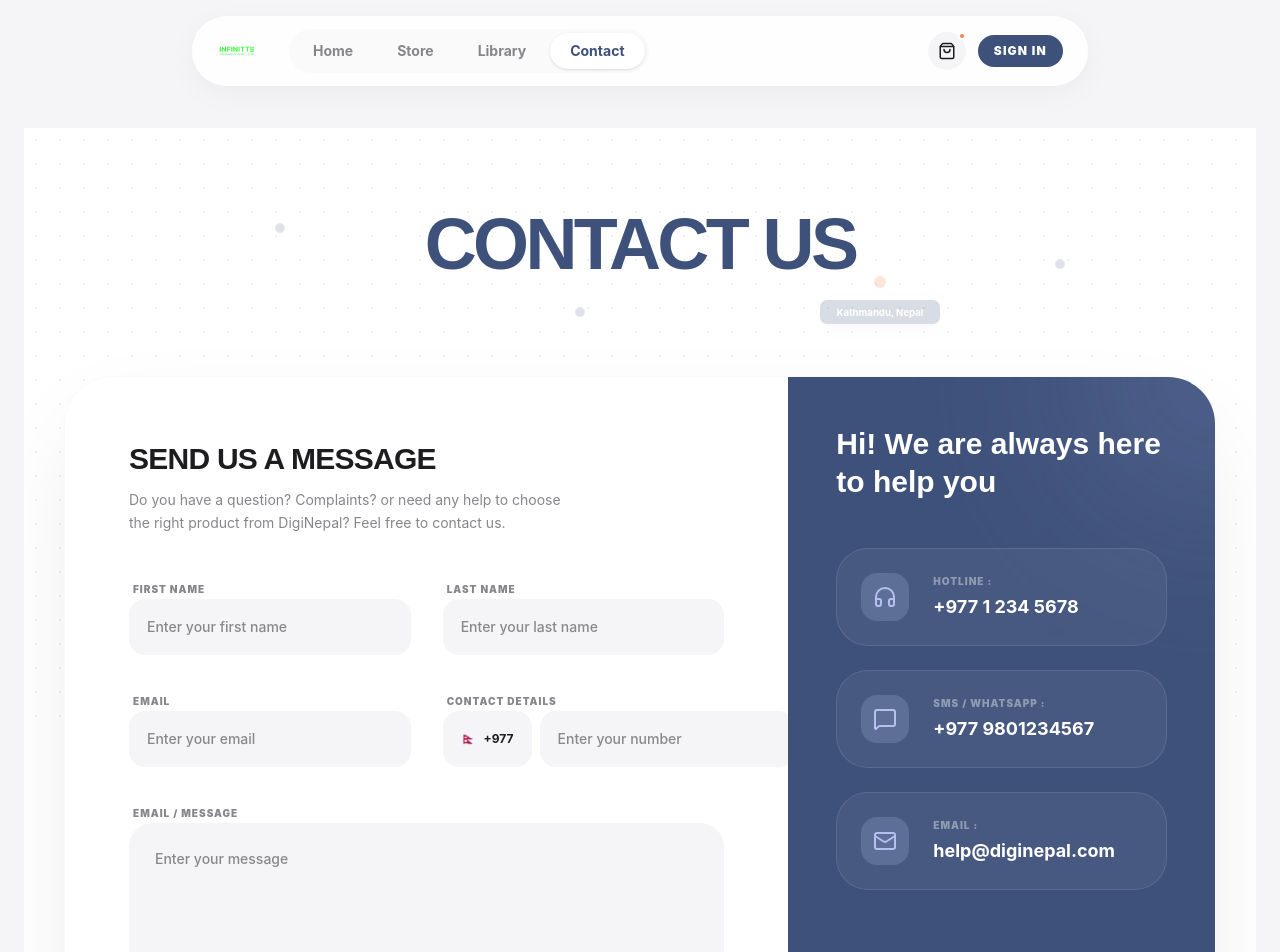
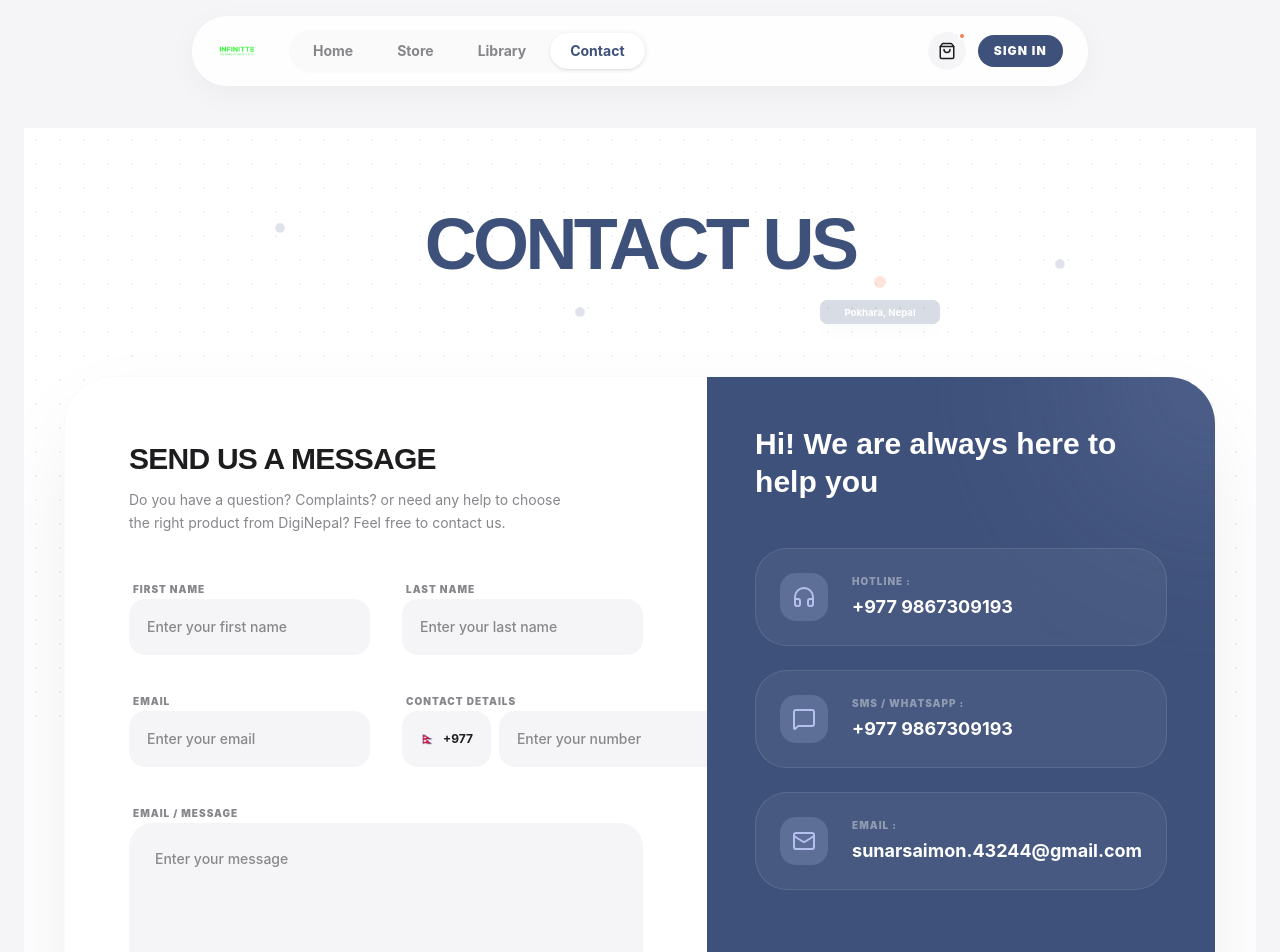
Before and after one commit to saimon919/DigiNepal, a React (Vite) app: page /contact in a window 1280 px wide. Shown: the top 952 px of the page. Built offline with nearby package versions, Linux system fonts and the light colour scheme; the HTML template or start-up script is replaced by a standard one.

Commit message:
Update Contact.tsx

```diff
--- a/src/pages/Contact.tsx
+++ b/src/pages/Contact.tsx
@@ -25,7 +25,7 @@
                             <circle cx="700" cy="195" r="5" className="fill-accent" />
                             <foreignObject x="650" y="210" width="100" height="40">
                                 <div className="bg-primary text-white text-[8px] font-bold px-2 py-1 rounded-md shadow-lg text-center">
-                                    Kathmandu, Nepal
+                                    Pokhara, Nepal
                                 </div>
                             </foreignObject>
                         </g>
@@ -105,7 +105,7 @@
                                     </div>
                                     <div className="space-y-1">
                                         <p className="text-[10px] font-black uppercase tracking-widest text-white/40">Hotline :</p>
-                                        <p className="font-bold text-lg">+977 1 234 5678</p>
+                                        <p className="font-bold text-lg">+977 9867309193</p>
                                     </div>
                                 </div>
 
@@ -115,7 +115,7 @@
                                     </div>
                                     <div className="space-y-1">
                                         <p className="text-[10px] font-black uppercase tracking-widest text-white/40">SMS / Whatsapp :</p>
-                                        <p className="font-bold text-lg">+977 9801234567</p>
+                                        <p className="font-bold text-lg">+977 9867309193</p>
                                     </div>
                                 </div>
 
@@ -125,7 +125,7 @@
                                     </div>
                                     <div className="space-y-1">
                                         <p className="text-[10px] font-black uppercase tracking-widest text-white/40">Email :</p>
-                                        <p className="font-bold text-lg">help@diginepal.com</p>
+                                        <p className="font-bold text-lg">sunarsaimon.43244@gmail.com</p>
                                     </div>
                                 </div>
                             </div>
@@ -138,7 +138,6 @@
                                     { icon: <Ghost size={18} />, color: 'hover:bg-[#FFFC00] hover:text-black' },
                                     { icon: <Instagram size={18} />, color: 'hover:bg-[#E4405F]' },
                                     { icon: <Music2 size={18} />, color: 'hover:bg-[#000000]' },
-                                    { icon: <Music2 size={18} />, color: 'hover:bg-[#25D366]' },
                                     { icon: <Share2 size={18} />, color: 'hover:bg-blue-400' }
                                 ].map((social, i) => (
                                     <a key={i} className={`w-10 h-10 rounded-full bg-white/10 flex items-center justify-center transition-all cursor-pointer shadow-lg ${social.color}`}>
```
